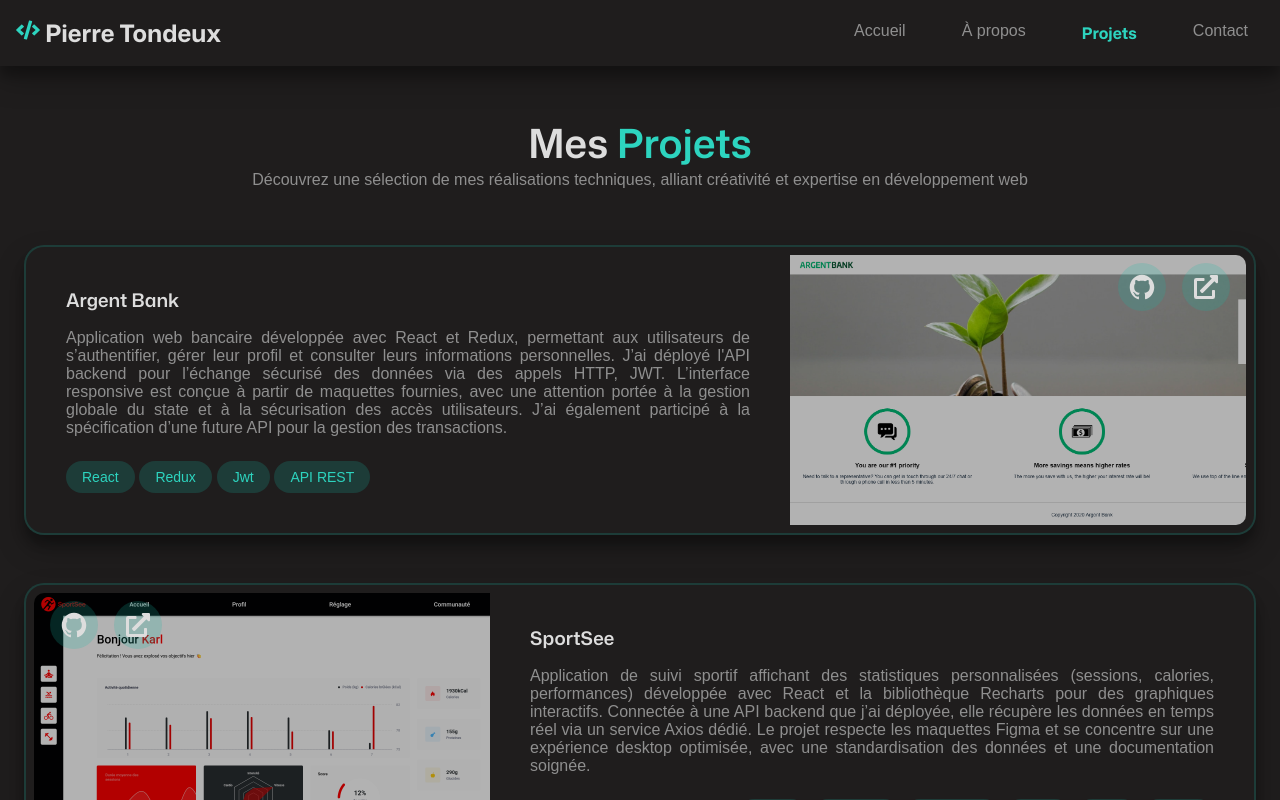
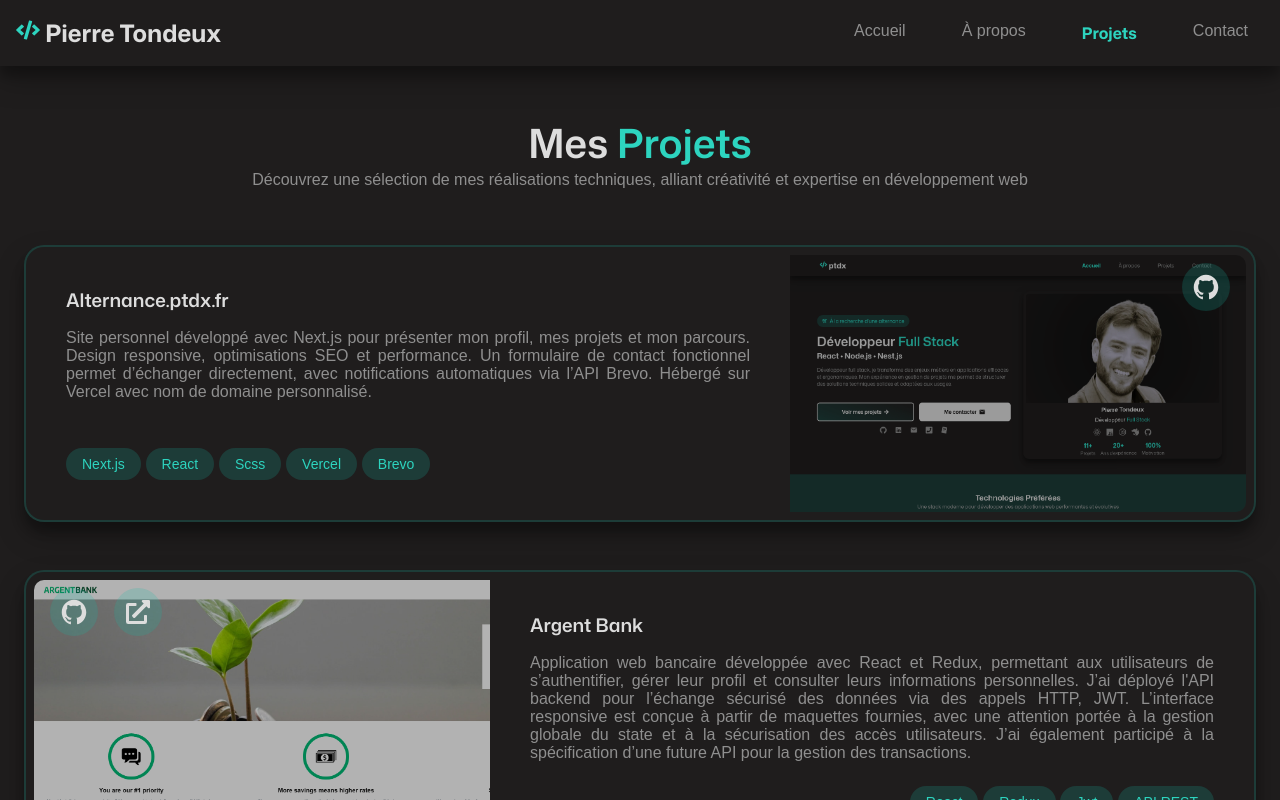
Before and after one commit to PierreTDX/alternance.ptdx.fr, a Next.js app: page /projets in a window 1280 px wide. Shown: the top 800 px of the page. Built offline with nearby package versions, Linux system fonts and the light colour scheme; a web font is replaced by a local one.

Commit message:
Ajout de ce projet dans data + Maj ReadMe

```diff
--- a/data/projectsData.ts
+++ b/data/projectsData.ts
@@ -155,8 +155,20 @@ export const projectsData: Project[] = [
         site: "https://pierretdx.github.io/P2_booki_OC/",
         date: "2025-04-30",
     },
+    {
+        id: 13,
+        title: "Alternance.ptdx.fr",
+        slug: "alternanceptdx",
+        description:
+            "Site personnel développé avec Next.js pour présenter mon profil, mes projets et mon parcours. Design responsive, optimisations SEO et performance. Un formulaire de contact fonctionnel permet d’échanger directement, avec notifications automatiques via l’API Brevo. Hébergé sur Vercel avec nom de domaine personnalisé.",
+        image: "/images/Projects/alternanceptdx.png",
+        tags: ["Next.js", "React", "Scss", "Vercel", "Brevo"],
+        github: "https://github.com/PierreTDX/alternance.ptdx.fr",
+        site: "",
+        date: "2025-07-15",
+    },
     // {
-    //     id: 13,
+    //     id: 14,
     //     title: "Titre projet",
     //     slug: "slugprojet",
     //     description:
```
Also changed, not shown: components/RecentProjects/RecentProjects.tsx (+6 -1 lines), public/images/Projects/alternanceptdx.png (added), 1 other file (tests, documents, lock files or other folders).
